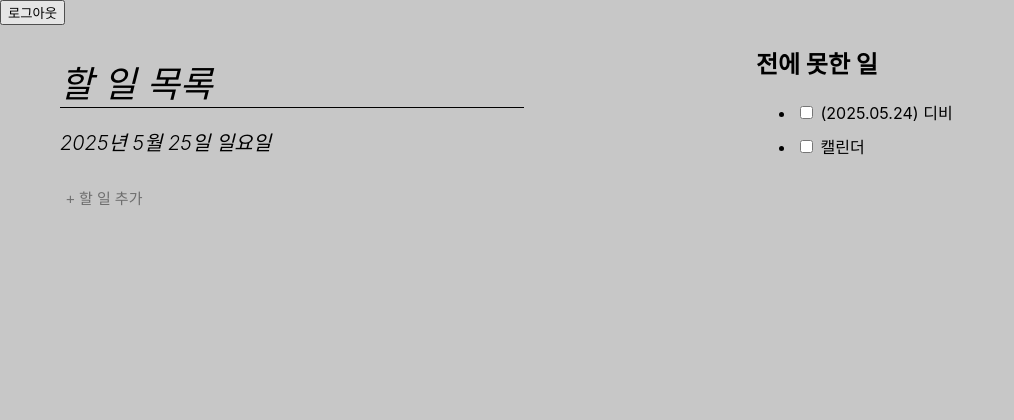
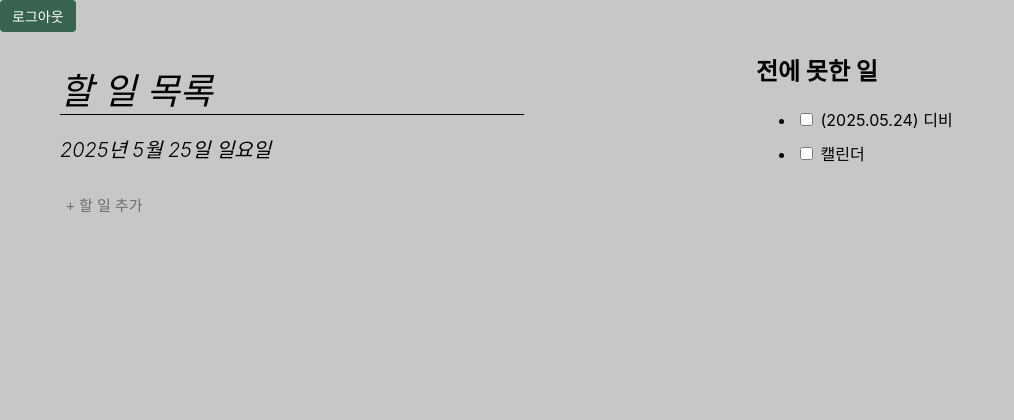
Before and after one commit to ewhatop1/ewhatop, a Flask app: page /todo in a window 1280 px wide. Shown: the top 420 px of the page, without its empty margins (0-1014 px from the left). Run offline with Flask 3, Linux system fonts and the light colour scheme; the visitor is signed in with stand-in values (Sample User, id 1).

Commit message:
Update todo-style.css

```diff
--- a/static/todo-style.css
+++ b/static/todo-style.css
@@ -134,3 +134,23 @@ body {
   width: 40%;
   margin-left: 0;
 }
+
+button[type="submit"] {
+  background-color: #376350;   /* 이화그린--기본색상 */
+  color: white;
+  border: none;
+  padding: 6px 12px;
+  border-radius: 4px;
+  font-size: 14px;
+  cursor: pointer;
+  transition: background-color 0.2s ease, transform 0.1s ease;
+}
+
+button[type="submit"]:hover {
+  background-color: #2e4d3d;   /* 마우스를 올렸을 때 조금 더 진한 색 */
+}
+
+button[type="submit"]:active {
+  background-color: #1e3528;   /* 클릭 순간엔 더 어두운 색 */
+  transform: scale(0.97);      /* 눌리는 듯한 효과 */
+}
```
